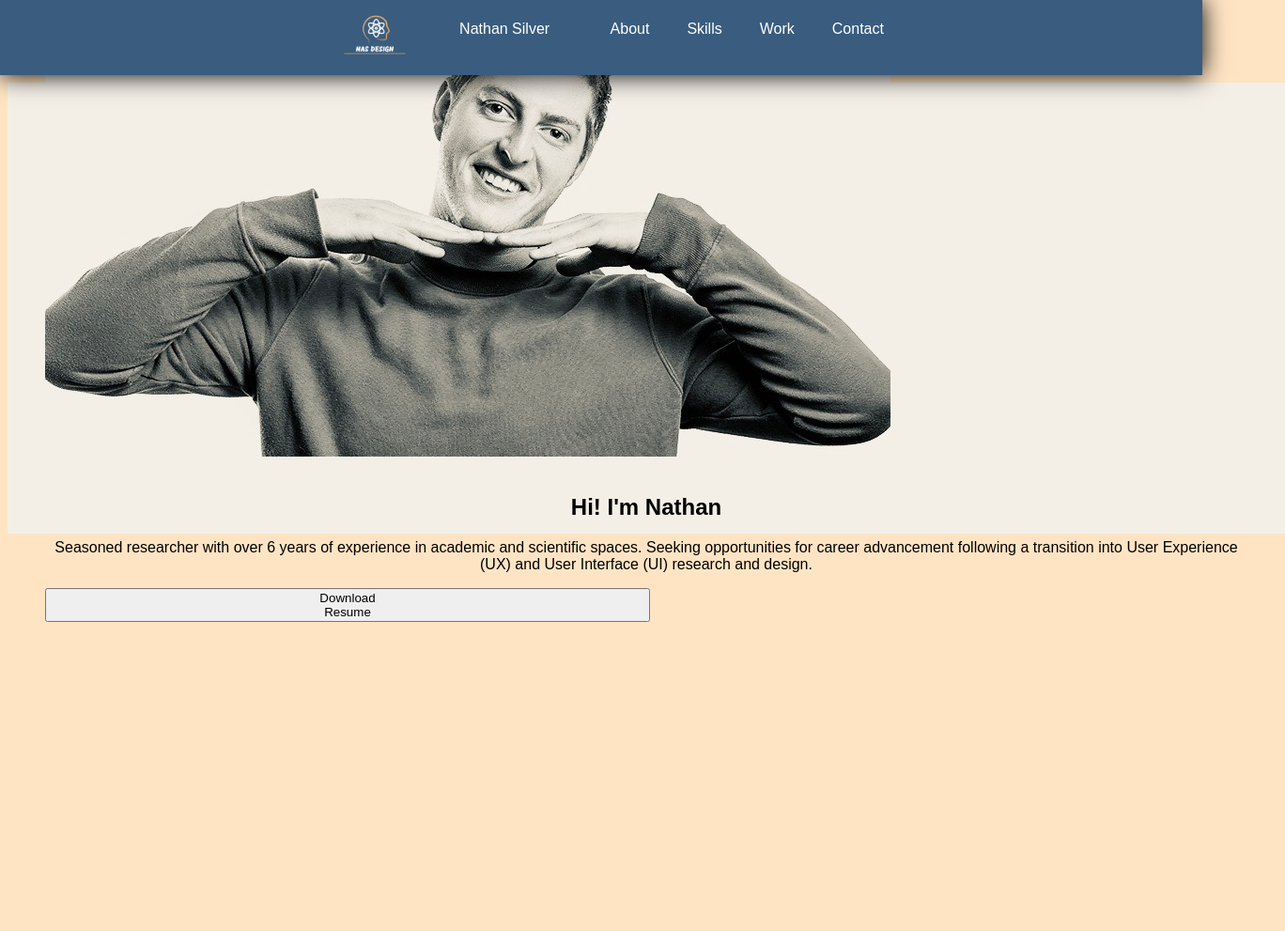
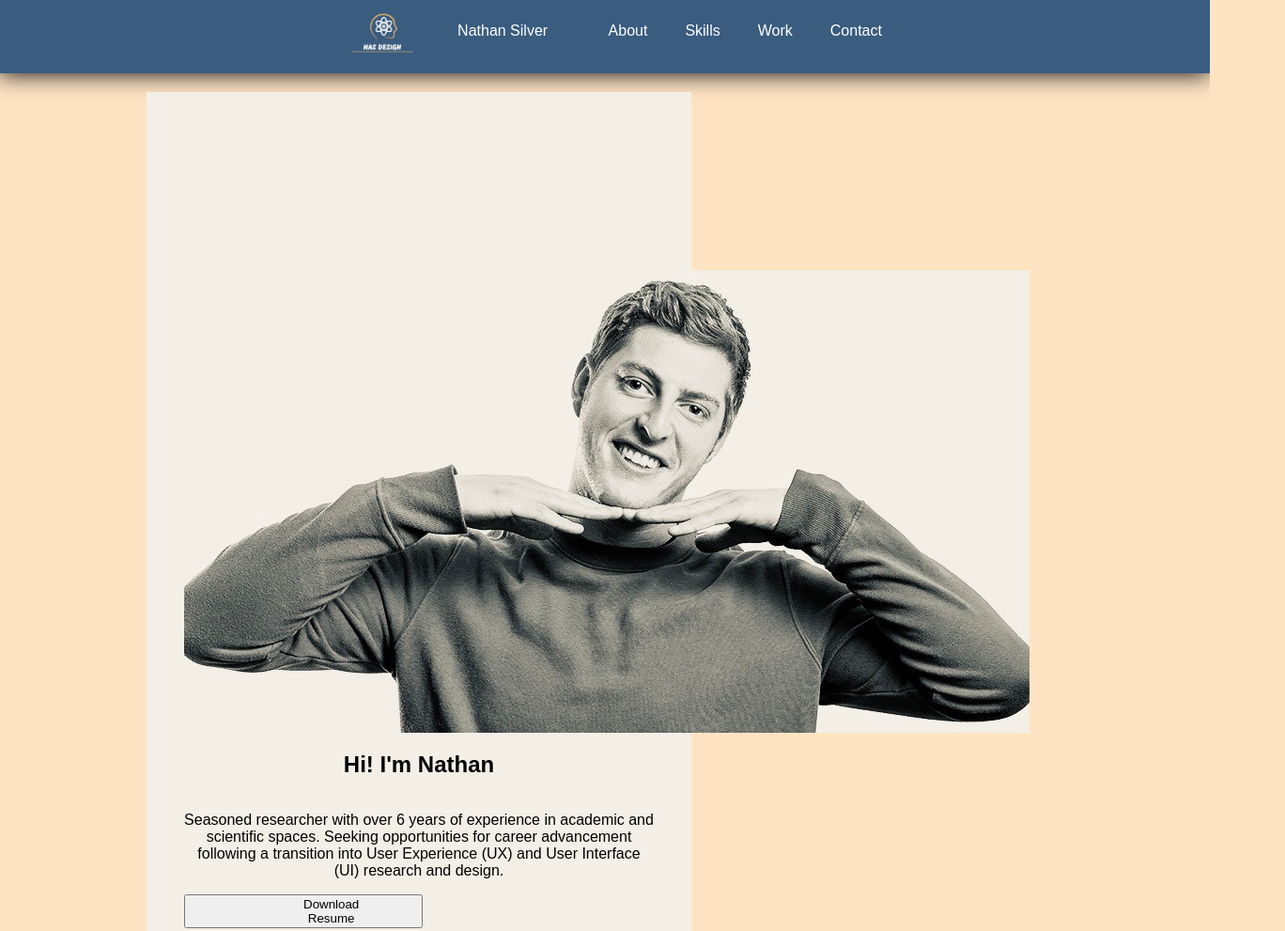
Before and after one commit to Nsilver94/HomeWork-17-UXUI, a plain HTML site: page index.html in a window 1280 px wide. Shown: the top 991 px of the page at 94% size, 1368 px wide, since content can reach past the window. Before the commit the page ends 808 px from the top, so only its background shows below. Drawn offline with Linux system fonts and the light colour scheme.

Commit message:
updated spacing and positioning
work in progress

```diff
--- a/index.html
+++ b/index.html
@@ -18,7 +18,7 @@
         </nav>
 
     </header>
-    <section>
+    <section id="herosection">
         <div class="container">
             <img class="hero_image" src="../Images/IMG_3895.jpeg">
             <div class="hero_text">
--- a/style.css
+++ b/style.css
@@ -1,4 +1,4 @@
-header img{
+#logo{
     height:80px;
     margin-left:40px;
 }
@@ -7,46 +7,45 @@ body{
     background-size: cover;
     font-family: sans-serif;
     width: 100%;
-    position:relative;
+
 
 }
 
 .navbar{
     background-color: #395C7F;
-    position:fixed;
     top:0;
     left:0;
     right:0;
     height:80px;
-    width: 100%;
     display: flex;
     flex-direction: row;
     justify-content: center;
     align-items:flex-end;
     box-shadow: 0 0 25px black;
-    z-index: 1;
     text-decoration: none;
-    gap:10px;
+    margin-bottom: 20px;
+    margin-top:-10px;
+    margin-left:-10px;
 
 }
+
+
 
 
 nav p{
     display: inline-flex;
     text-decoration: none;
-    margin-bottom: 20px;
+
 }
 nav ul{
     display: inline-flex;
     text-decoration: none;
     list-style-type: none;
-    margin-bottom: 20px;
 
 }
 
 nav li{
-    margin:20px;
-    float:inline-end;
+    padding:20px;
     text-decoration: none;
 }
 .navbar li a{
@@ -60,32 +59,31 @@ nav li{
     color:white;
 
 }
-body, html{
-    height:100%;
-}
-section{
-padding-top: 80px;
-padding-bottom: 80px;
+
+#herosection {
+margin-left: 10%;
+margin-right: 10%;
 
 }
+
 .container{
 
-    height:75%;
-    max-height: 50vh;
+    height:1000px;
     width: 100%;
+    max-width:500px;
     padding: 40px;
-    gap: 20px;
     background-color:#F3EFE7;
     border: #395C7F;
     display: flex;
     justify-content: center;
     flex-direction: column;
     align-items: flex-start;
-    position: absolute;
+    margin-right:20px;
+    margin-left:20px;
 
 }
 
-.hero_text *{
+.hero_text{
     text-align: center;
     color:black;
     display: flex;
@@ -94,9 +92,10 @@ padding-bottom: 80px;
 }
 .hero-image{
     justify-content: center;
-    width:100%;
-    padding-top: 80px;
-    max-height: 50vh;
+    display: flex;
+
+    margin-top: 20px;
+    max-width:500px;
 }
 button{
     text-align: center;
```
